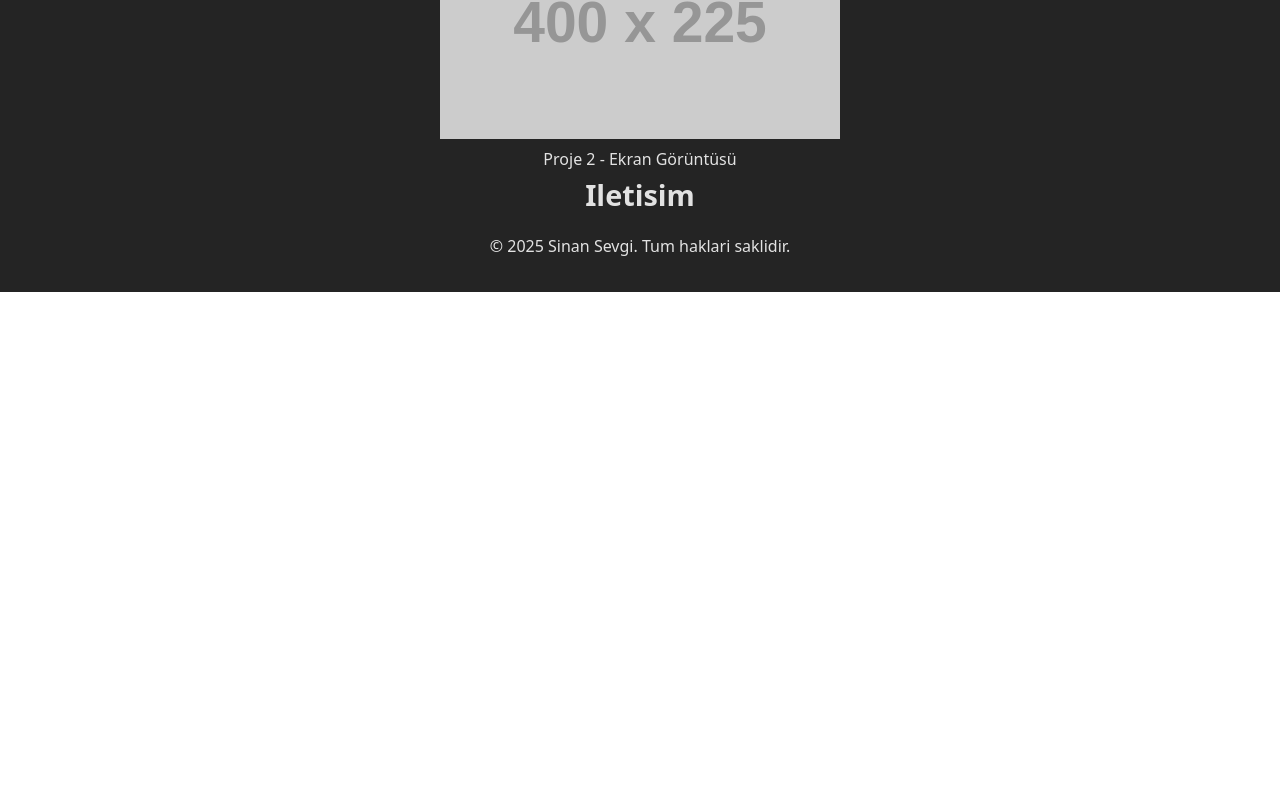
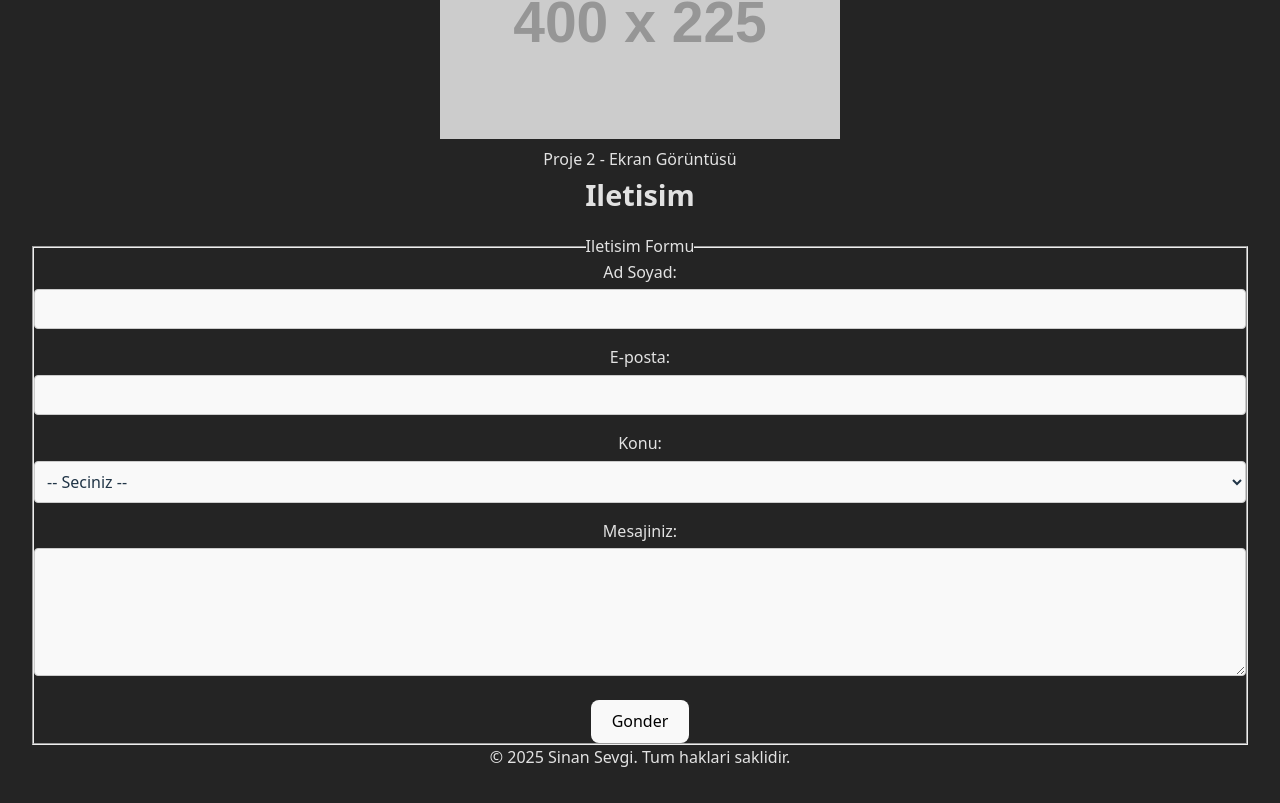
Before and after one commit to Sinansevg1/web-lab-proje, a React (Vite) app: page / in a window 1280 px wide. Shown: the part 885-1688 px from the top of the page. Before the commit the page ends 1177 px from the top, so only its background shows below. Built offline with nearby package versions, Linux system fonts and the light colour scheme.

Commit message:
Uygulama-4: Dogrulamali Iletisim Formu

```diff
--- a/src/App.tsx
+++ b/src/App.tsx
@@ -57,7 +57,68 @@
 
         <section id="iletisim">
           <h2>Iletisim</h2>
-          {/* form buraya */}
+
+          <form action="#" method="POST" noValidate>
+            <fieldset>
+              <legend>Iletisim Formu</legend>
+
+              <div className="form-group">
+                <label htmlFor="name">Ad Soyad:</label>
+                <input
+                  type="text"
+                  id="name"
+                  name="name"
+                  required
+                  minLength={2}
+                  aria-describedby="name-error"
+                />
+                <small id="name-error" className="error-msg" role="alert"></small>
+              </div>
+
+              <div className="form-group">
+                <label htmlFor="email">E-posta:</label>
+                <input
+                  type="email"
+                  id="email"
+                  name="email"
+                  required
+                  aria-describedby="email-error"
+                />
+                <small id="email-error" className="error-msg" role="alert"></small>
+              </div>
+
+              <div className="form-group">
+                <label htmlFor="subject">Konu:</label>
+                <select
+                  id="subject"
+                  name="subject"
+                  required
+                  aria-describedby="subject-error"
+                >
+                  <option value="">-- Seciniz --</option>
+                  <option value="is">Is Teklifi</option>
+                  <option value="soru">Soru</option>
+                  <option value="oneri">Oneri</option>
+                </select>
+                <small id="subject-error" className="error-msg" role="alert"></small>
+              </div>
+
+              <div className="form-group">
+                <label htmlFor="message">Mesajiniz:</label>
+                <textarea
+                  id="message"
+                  name="message"
+                  rows={5}
+                  required
+                  minLength={10}
+                  aria-describedby="message-error"
+                ></textarea>
+                <small id="message-error" className="error-msg" role="alert"></small>
+              </div>
+
+              <button type="submit">Gonder</button>
+            </fieldset>
+          </form>
         </section>
       </main>
 
```
